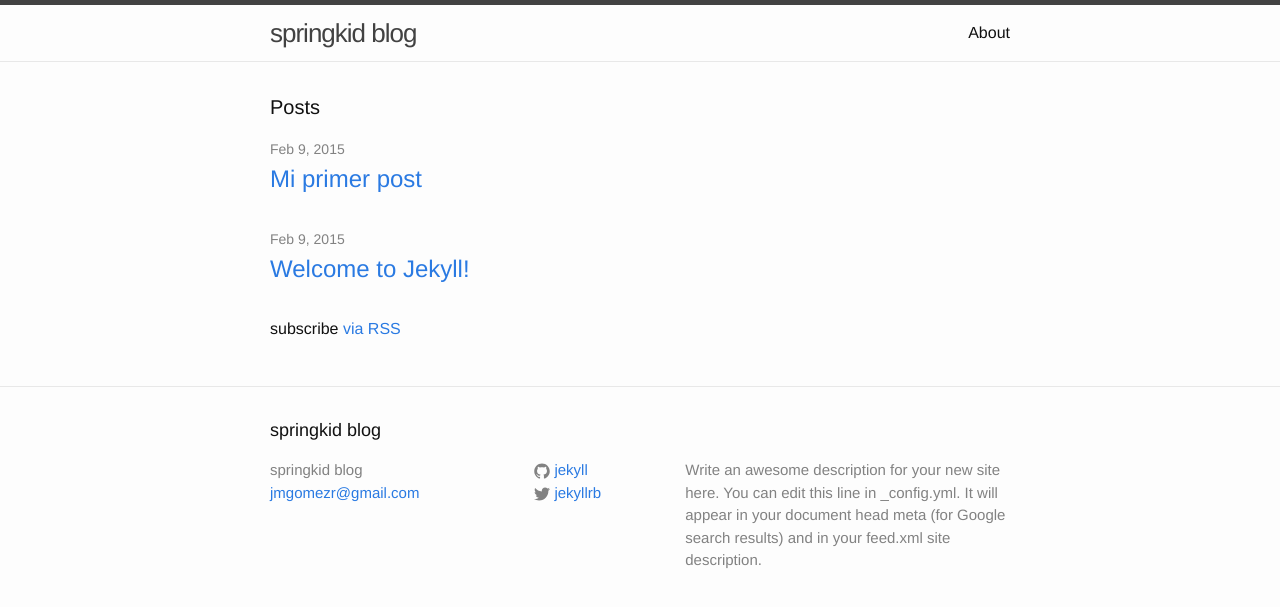
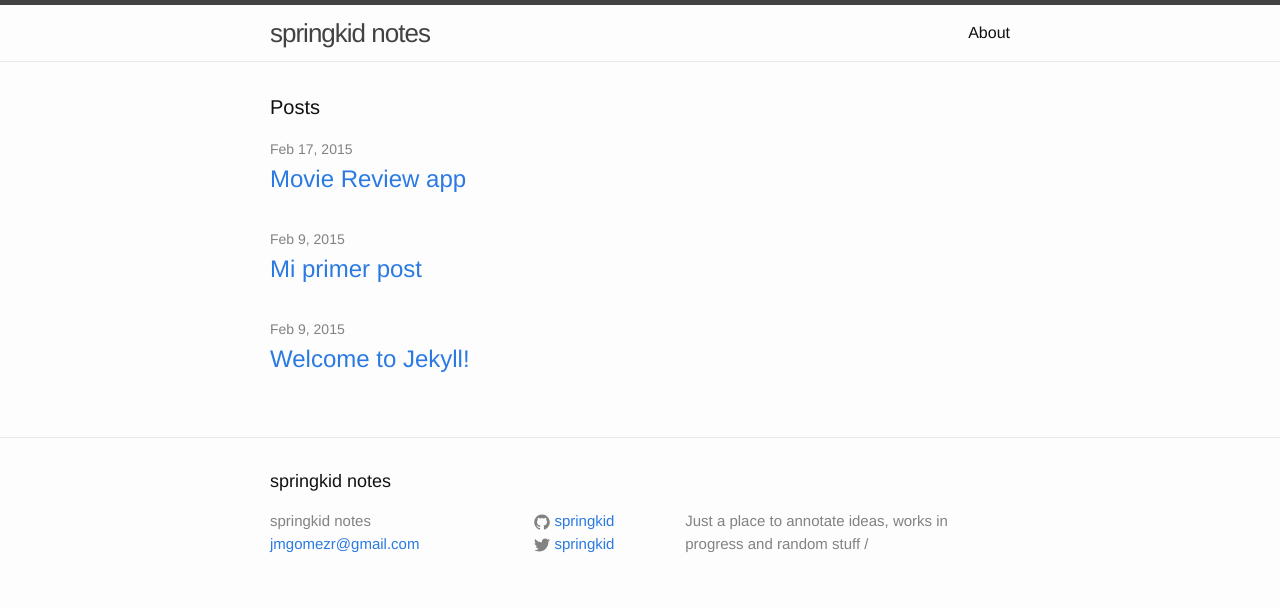
Before and after one commit to springkid/springkid.github.io, a Jekyll site: the page built from index.html, in a window 1280 px wide. Shown: the top 607 px of the page. Built offline with Jekyll 4.4.1, drawn with Linux system fonts in a browser that asks for light colours.

Commit message:
Post de rubyonrails moviereview

```diff
--- a/_config.yml
+++ b/_config.yml
@@ -1,14 +1,12 @@
 # Site settings
-title: springkid blog
+title: springkid notes
 email: jmgomezr@gmail.com
 description: > # this means to ignore newlines until "baseurl:"
-  Write an awesome description for your new site here. You can edit this
-  line in _config.yml. It will appear in your document head meta (for
-  Google search results) and in your feed.xml site description.
+  Just a place to annotate ideas, works in progress and random stuff /
 baseurl: "" # the subpath of your site, e.g. /blog/
-url: "http://yourdomain.com" # the base hostname & protocol for your site
-twitter_username: jekyllrb
-github_username:  jekyll
+url: "http://erisso.com" # the base hostname & protocol for your site
+twitter_username: springkid
+github_username:  springkid
 
 # Build settings
 markdown: kramdown
--- a/index.html
+++ b/index.html
@@ -18,6 +18,4 @@ layout: default
     {% endfor %}
   </ul>
 
-  <p class="rss-subscribe">subscribe <a href="{{ "/feed.xml" | prepend: site.baseurl }}">via RSS</a></p>
-
 </div>
```
Also changed, not shown: _posts/2015-02-17-moviereview_en_rubyonrails.markdown (added, +15 -0 lines), _drafts/angularjs-draft-post.md (added).
